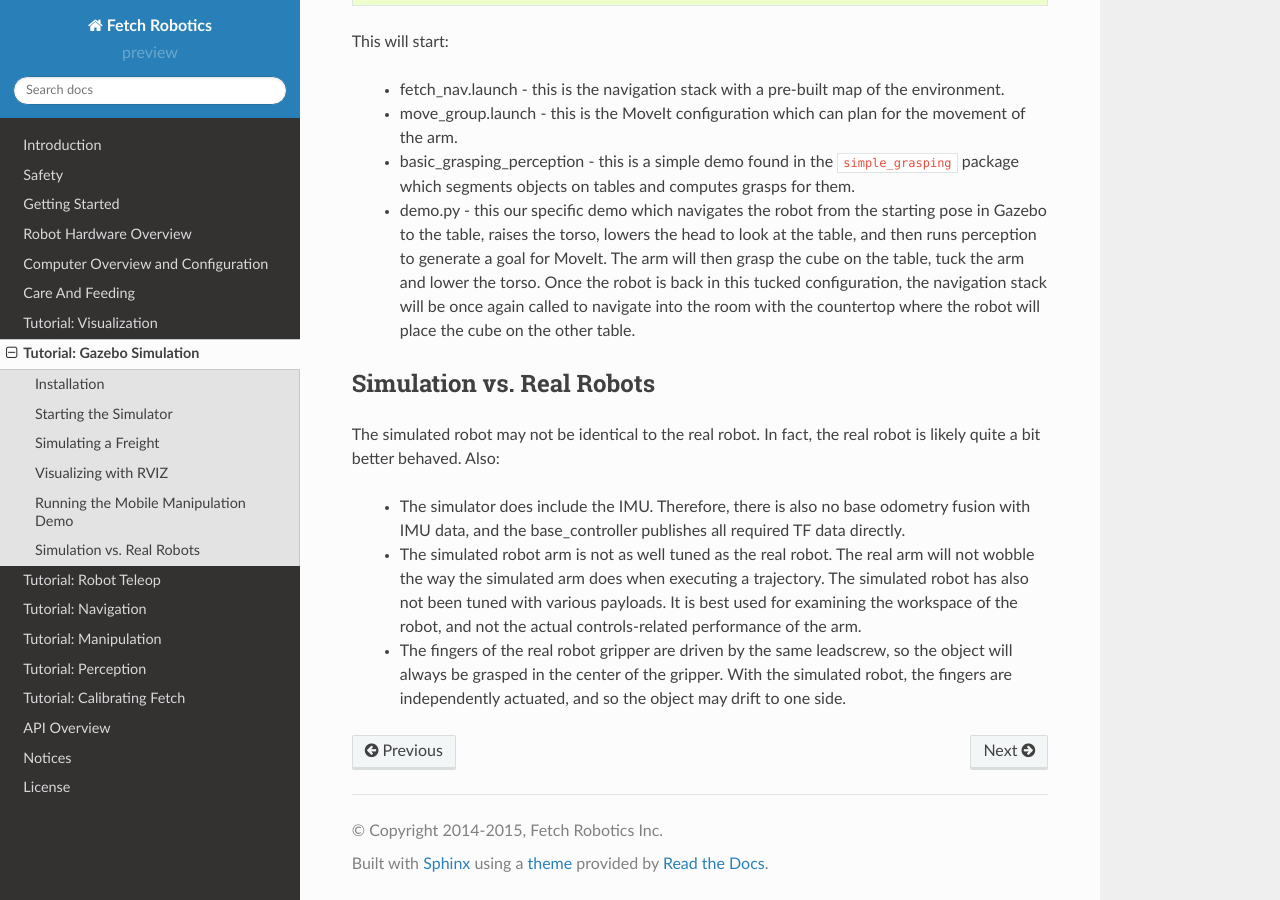
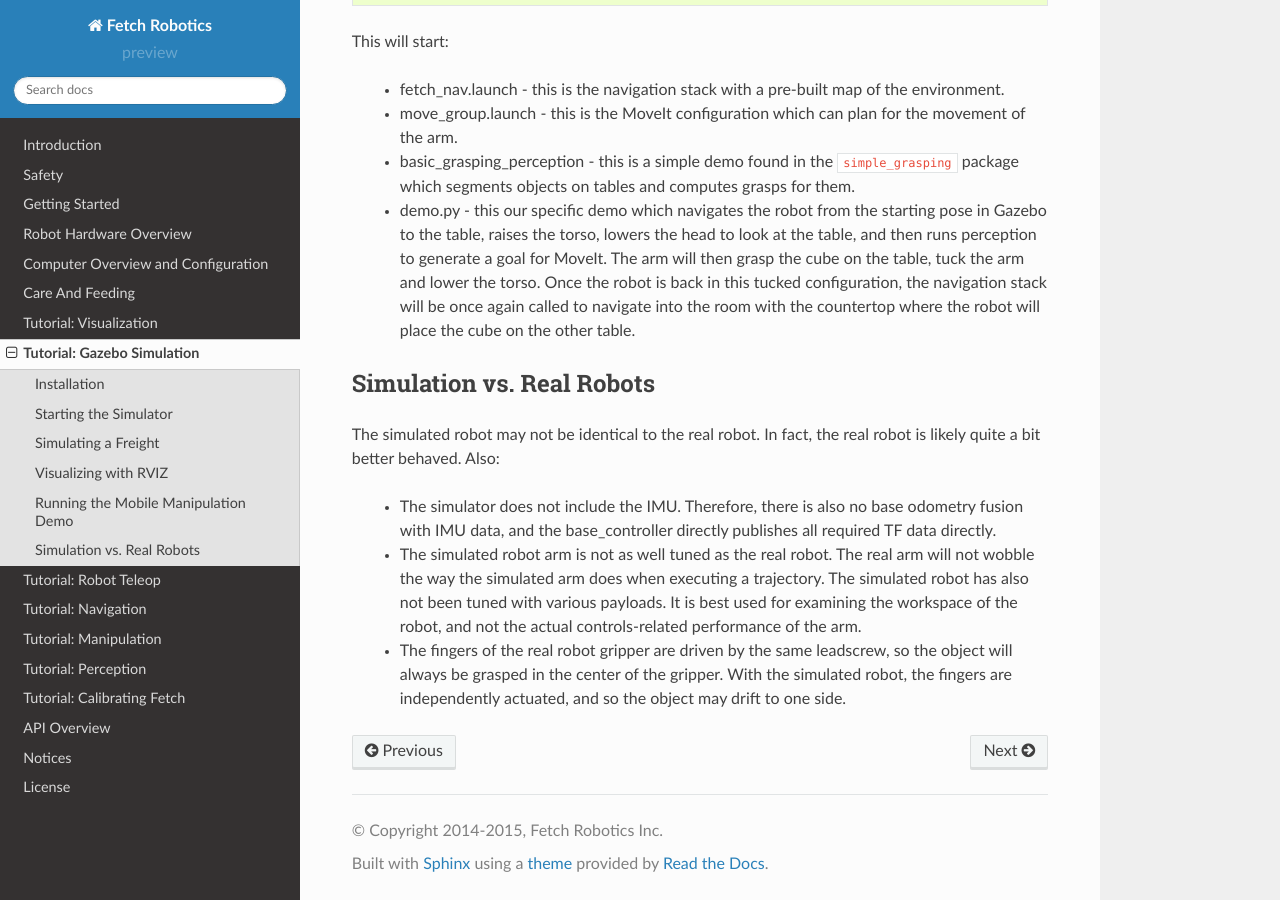
Before and after one commit to fetchrobotics/docs, a Sphinx documentation site: the page built from source/gazebo.rst, in a window 1280 px wide and 900 px high, scrolled down 3033 px. Built offline with Sphinx 7.4.7 and the Read the Docs theme 2.0.0, drawn with Linux system fonts in a browser that asks for light colours.

Commit message:
gazebo does NOT have imu

```diff
--- a/source/gazebo.rst
+++ b/source/gazebo.rst
@@ -114,9 +114,9 @@ Simulation vs. Real Robots
 The simulated robot may not be identical to the real robot. In fact, the
 real robot is likely quite a bit better behaved. Also:
 
- * The simulator does include the IMU. Therefore, there is also no
-   base odometry fusion with IMU data, and the base_controller publishes
-   all required TF data directly.
+ * The simulator does not include the IMU. Therefore, there is also no
+   base odometry fusion with IMU data, and the base_controller directly
+   publishes all required TF data directly.
  * The simulated robot arm is not as well tuned as the real robot. The real
    arm will not wobble the way the simulated arm does when executing a
    trajectory. The simulated robot has also not been tuned with various
```
